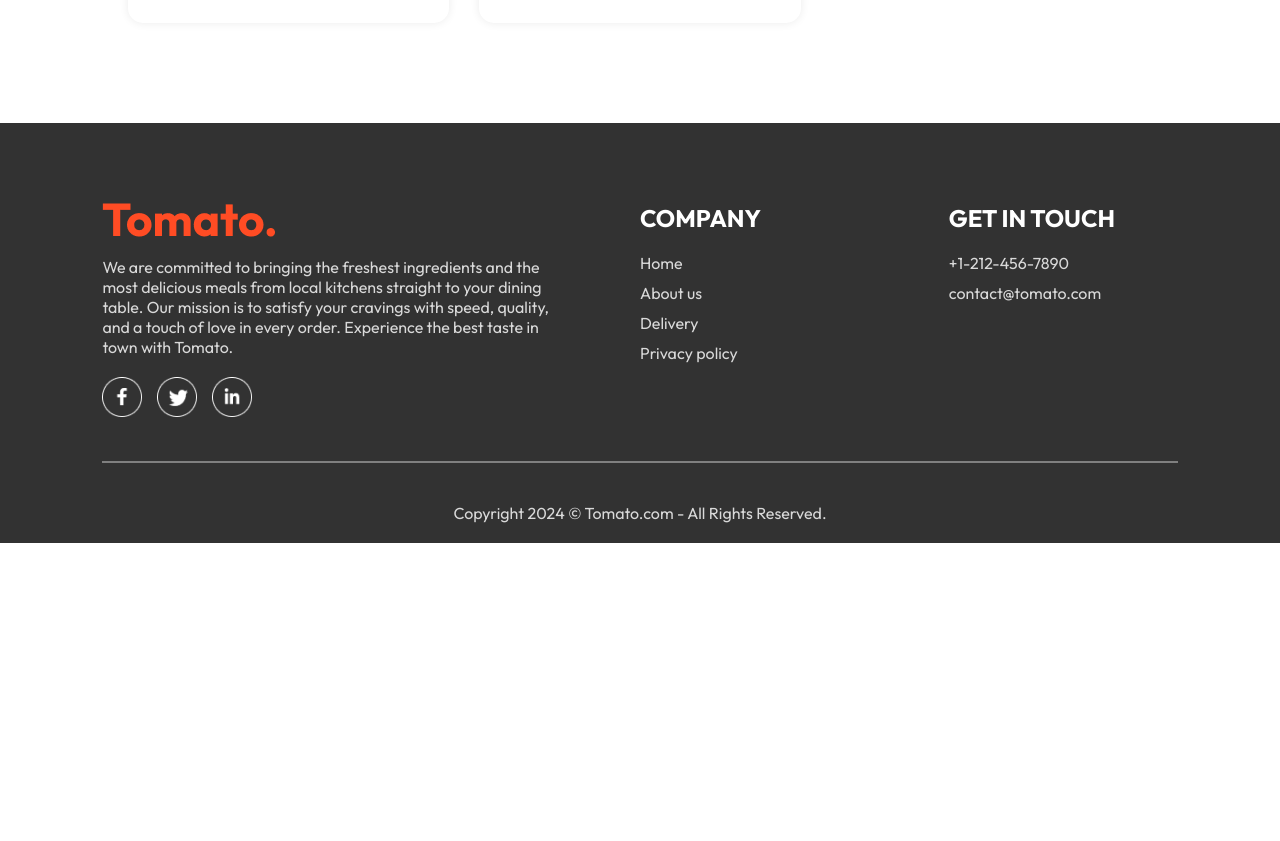
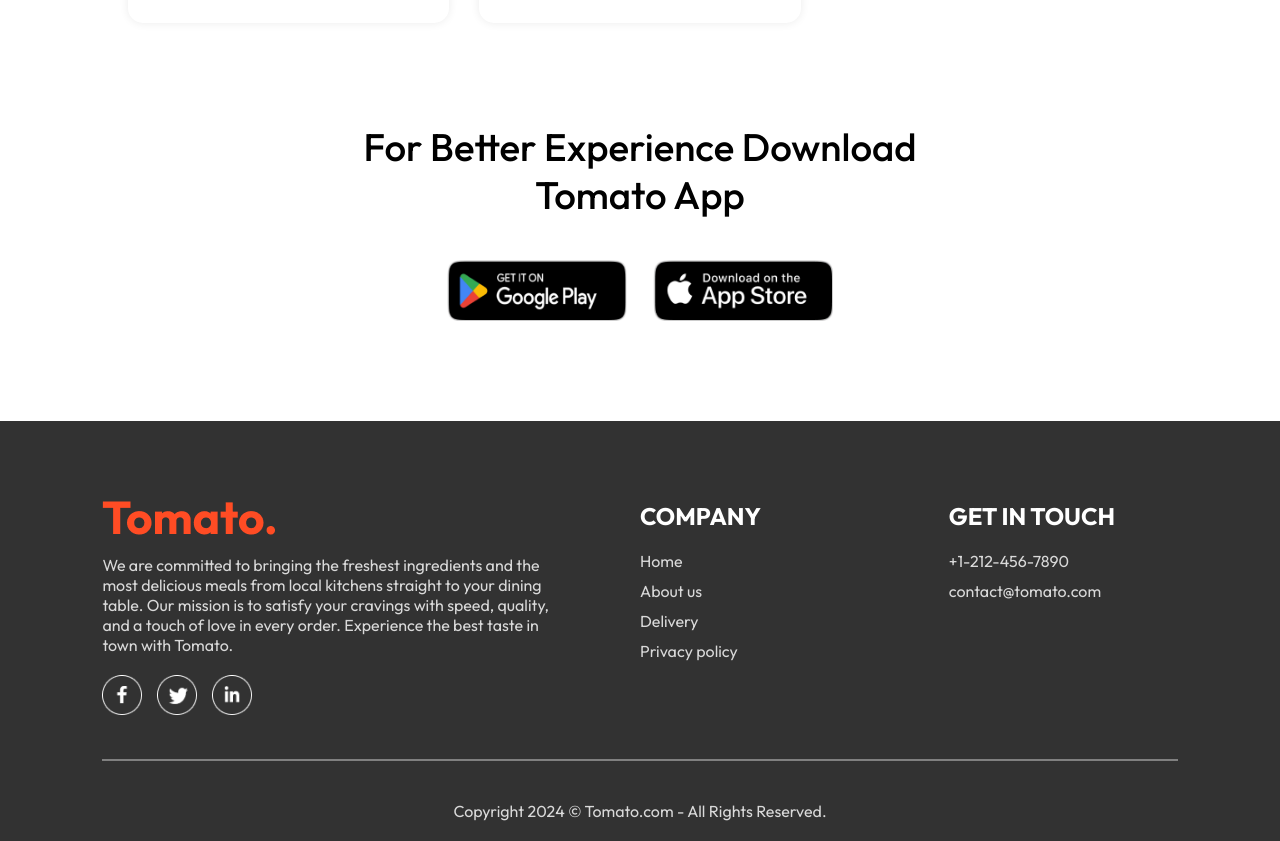
Before and after one commit to noahnoahnoahtran/Web_Dev, a React (Vite) app in the folder Website/11_food_delivery/: page / in a window 1280 px wide. Shown: the part 5960-6801 px from the top of the page. Before the commit the page ends 6503 px from the top, so only its background shows below. Built offline with nearby package versions, Linux system fonts and the light colour scheme.

Commit message:
feat(adddownload): setup html structure with styling

```diff
--- /dev/null
+++ b/Website/11_food_delivery/src/components/AppDownload/AppDownload.css
@@ -0,0 +1,25 @@
+.app-download {
+  margin: auto auto;
+  margin-top: 100px;
+  font-size: max(3vw, 20px);
+  text-align: center;
+  font-weight: 500;
+}
+
+.app-download-platforms {
+  display: flex;
+  justify-content: center;
+  gap: max(2vw, 10px);
+  margin-top: 40px;
+}
+
+.app-download-platforms img {
+  width: max(30vw, 120px);
+  max-width: 180px;
+  transition: 0.5s;
+  cursor: pointer;
+}
+
+.app-download-platforms img:hover {
+  transform: scale(1.05);
+}
--- /dev/null
+++ b/Website/11_food_delivery/src/components/AppDownload/AppDownload.jsx
@@ -0,0 +1,19 @@
+import React from "react";
+import "./AppDownload.css";
+import { assets } from "../../assets/assets";
+
+const AppDownload = () => {
+  return (
+    <div className="app-download" id="app-download">
+      <p>
+        For Better Experience Download <br /> Tomato App
+      </p>
+      <div className="app-download-platforms">
+        <img src={assets.play_store} alt="play store" />
+        <img src={assets.app_store} alt="app store" />
+      </div>
+    </div>
+  );
+};
+
+export default AppDownload;
--- a/Website/11_food_delivery/src/pages/Home/Home.jsx
+++ b/Website/11_food_delivery/src/pages/Home/Home.jsx
@@ -3,6 +3,7 @@ import "./Home.css";
 import Header from "../../components/Header/Header";
 import ExploreMenu from "../../components/ExploreMenu/ExploreMenu";
 import FoodDisplay from "../../components/FoodDisplay/FoodDisplay";
+import AppDownload from "../../components/AppDownload/AppDownload";
 
 const Home = () => {
   const [category, setCategory] = useState("All");
@@ -11,6 +12,7 @@ const Home = () => {
       <Header />
       <ExploreMenu category={category} setCategory={setCategory} />
       <FoodDisplay category={category} />
+      <AppDownload />
     </div>
   );
 };
```
